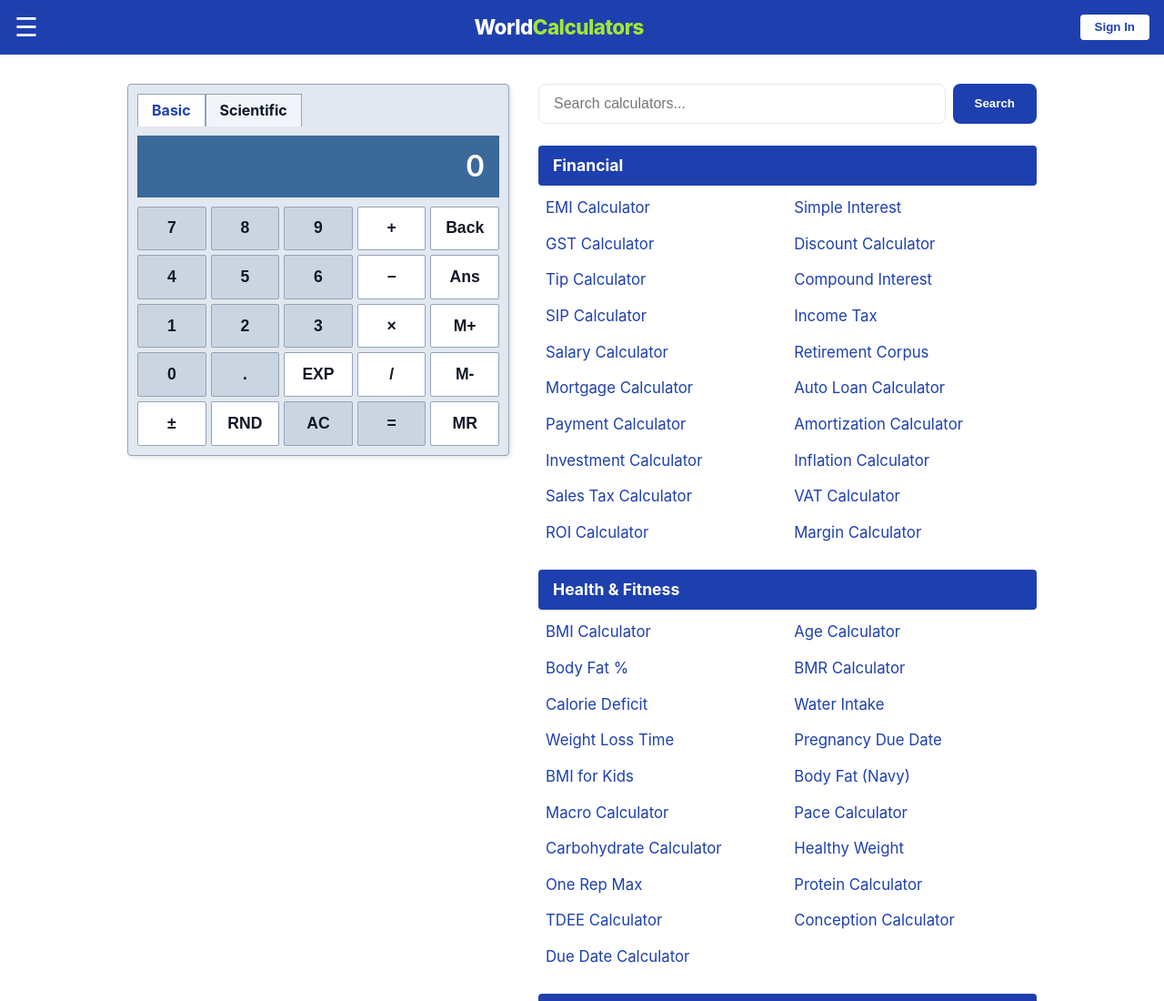
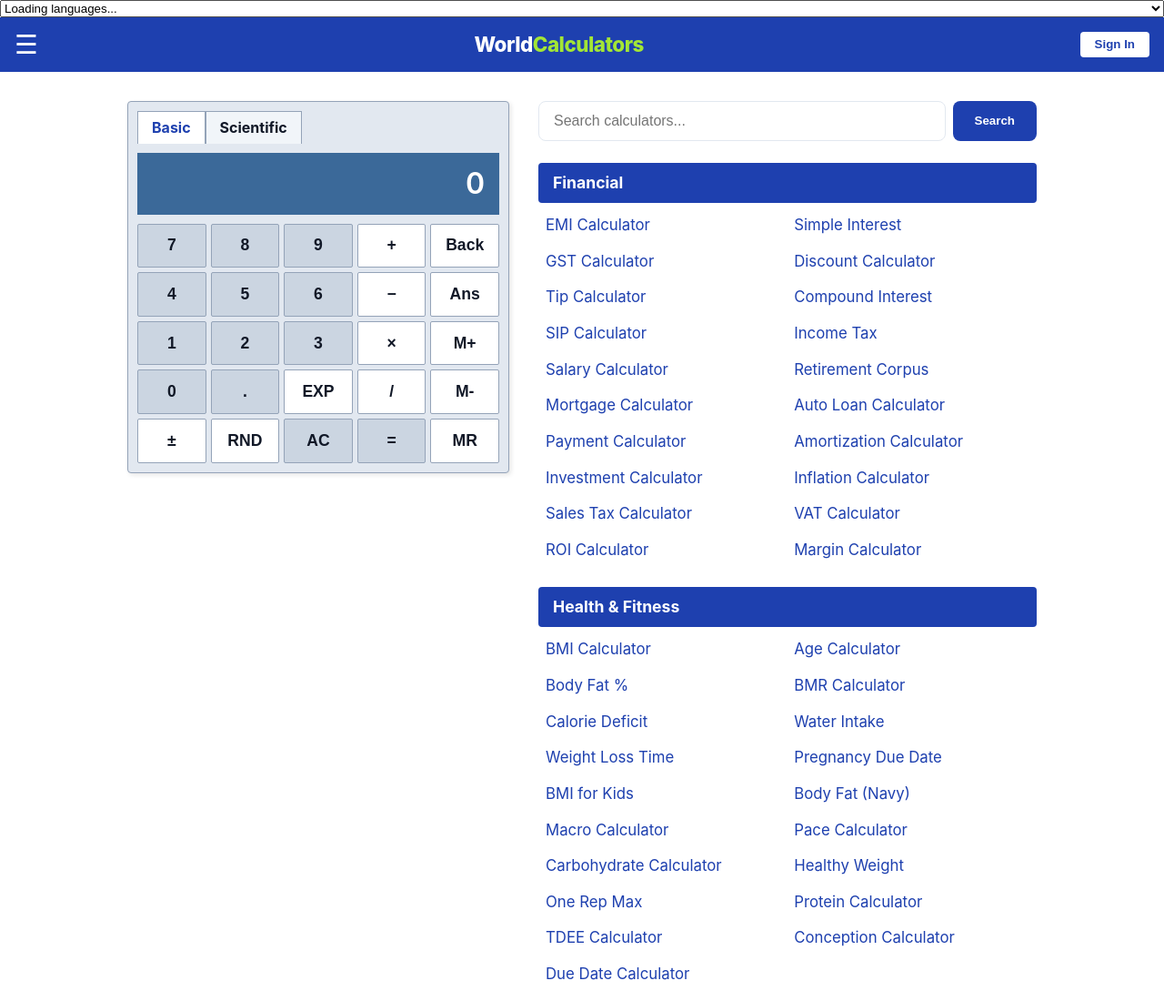
Before and after one commit to aakashsuryavanshi860-stack/World-calculator, a plain HTML site: page index.html in a window 1280 px wide. Shown: the top 1100 px of the page at 91% size. Drawn offline with Linux system fonts and the light colour scheme.

Commit message:
Update index.html

```diff
--- a/index.html
+++ b/index.html
@@ -14,6 +14,10 @@
       pdfjsLib.GlobalWorkerOptions.workerSrc = 'https://cdnjs.cloudflare.com/ajax/libs/pdf.js/3.11.174/pdf.worker.min.js';
     }
   </script>
+  <script src="languages.js"></script>
+  <select id="languageSelect" onchange="changeLanguage(this.value)">
+    <option value="en">Loading languages...</option>
+  </select>
 
   <style>
     *, *::before, *::after { box-sizing: border-box; margin: 0; padding: 0; }
@@ -508,3 +512,7 @@
 </body>
 </html>
   function hideSearch() { document.getElementById('searchResults').style.display = 'none'; }
+// Page load hote hi languages load karein
+window.addEventListener('DOMContentLoaded', function() {
+    loadLanguagesIntoDropdown('languageSelect');
+});
```
